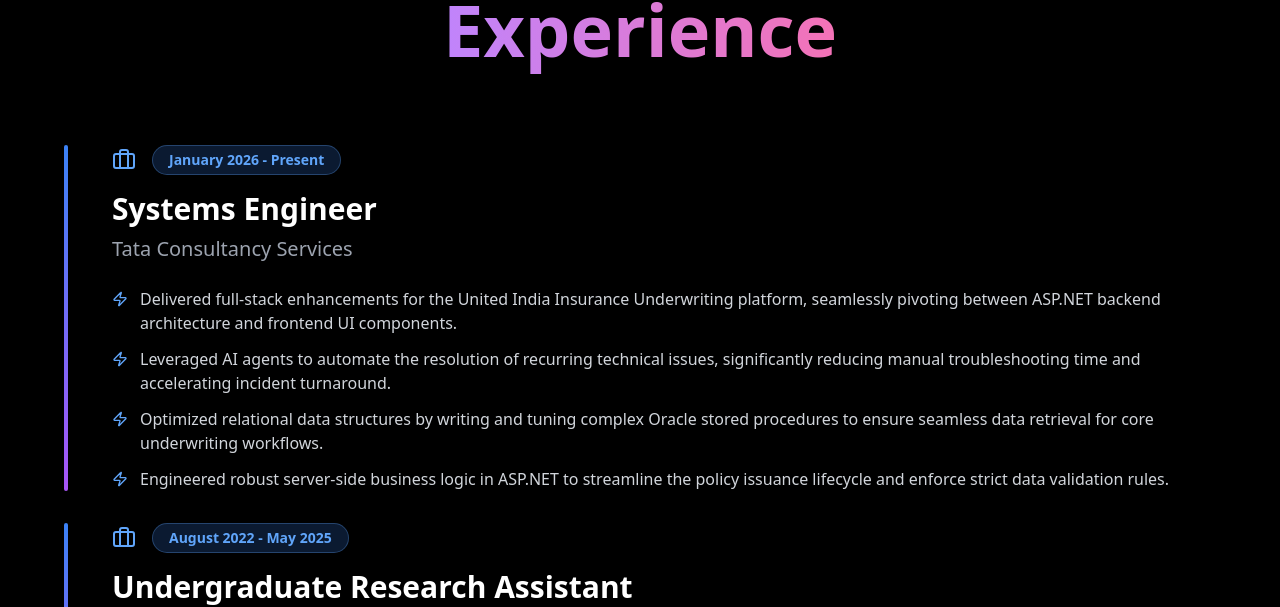
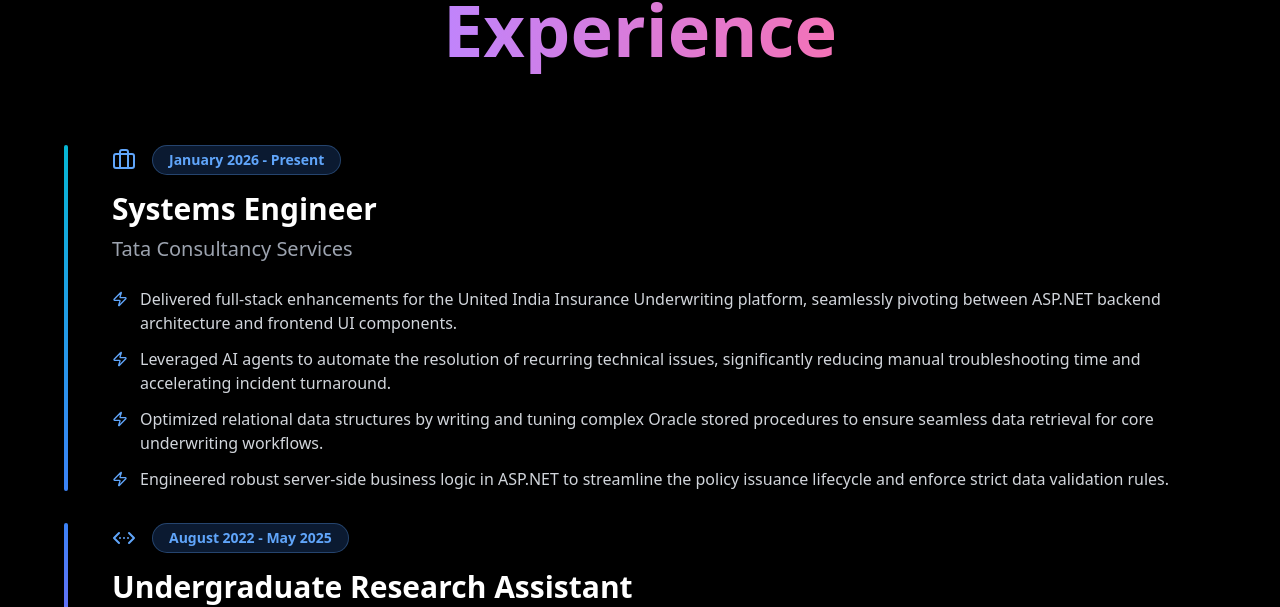
Before and after one commit to Shubhadip1004/portfolio, a React (Create React App) app: page / in a window 1280 px wide. Shown: the part 1582-2189 px from the top of the page. Built offline with nearby package versions, Linux system fonts and the light colour scheme.

Commit message:
Minor fix

```diff
--- a/src/App.js
+++ b/src/App.js
@@ -1,7 +1,7 @@
 import "./App.css";
 import React, { useState, useEffect } from 'react';
 import publications from "./data/publications";
-import { Mail, Phone, Linkedin, Github, ExternalLink, Menu, X, Download, Code, Award, BookOpen, Briefcase, Star, Zap, Rocket, Facebook, Instagram, MessageCircle, Twitter } from 'lucide-react';
+import { Mail, Phone, Linkedin, Github, ExternalLink, Menu, X, Download, Code, Award, BookOpen, ChevronsLeftRightEllipsis, Briefcase, Star, Zap, Rocket, Facebook, Instagram, MessageCircle, Twitter } from 'lucide-react';
 
 const Portfolio = () => {
   const [mobileMenuOpen, setMobileMenuOpen] = useState(false);
@@ -423,8 +423,9 @@ const Portfolio = () => {
           </h2>
 
           <div className="space-y-8">
+
             <div className="group relative">
-              <div className="absolute left-0 top-0 bottom-0 w-1 bg-gradient-to-b from-blue-500 to-purple-500 rounded-full transform transition-all duration-500 group-hover:w-2"></div>
+              <div className="absolute left-0 top-0 bottom-0 w-1 bg-gradient-to-b from-cyan-500 to-blue-500 rounded-full transform transition-all duration-500 group-hover:w-2"></div>
               <div className="pl-12 transform transition-all duration-500 group-hover:translate-x-4">
                 <div className="flex items-center gap-4 mb-4">
                   <Briefcase className="text-blue-400" size={24} />
@@ -461,7 +462,7 @@ const Portfolio = () => {
               <div className="absolute left-0 top-0 bottom-0 w-1 bg-gradient-to-b from-blue-500 to-purple-500 rounded-full transform transition-all duration-500 group-hover:w-2"></div>
               <div className="pl-12 transform transition-all duration-500 group-hover:translate-x-4">
                 <div className="flex items-center gap-4 mb-4">
-                  <Briefcase className="text-blue-400" size={24} />
+                  <ChevronsLeftRightEllipsis className="text-blue-400" size={24} />
                   <span className="px-4 py-1 bg-blue-500/20 rounded-full text-blue-400 text-sm font-semibold border border-blue-400/30">
                     August 2022 - May 2025
                   </span>
```
